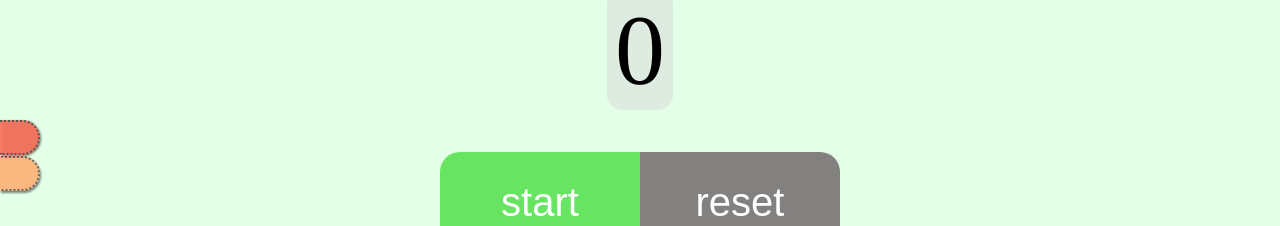
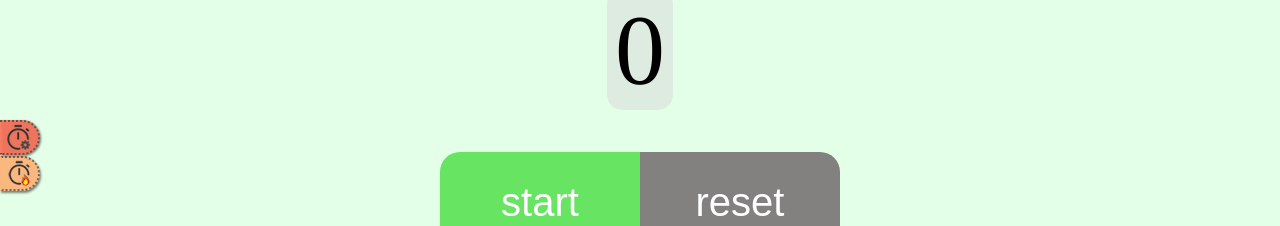
Before and after one commit to sasimiTetris/HIITtimer, a plain HTML site: page index.html in a window 1280 px wide. Shown: the part 259-485 px from the top of the page. Drawn offline with Linux system fonts and the light colour scheme; the site is published under a folder, as on GitHub Pages, so addresses that start at the root find nothing.

Commit message:
Update CSS.css

```diff
--- a/CSS.css
+++ b/CSS.css
@@ -178,7 +178,7 @@ html::-webkit-scrollbar{
     pointer-events: var(--click);
 }
 .a::before {
-    content:url(/img/fire.png);
+    content:url("img/fire.png");
     display: inline-block;
     position: absolute;
     z-index: 100;
@@ -203,7 +203,7 @@ html::-webkit-scrollbar{
     pointer-events: var(--click);
 }
 .s::before{
-    content:url(/img/clock.png);
+    content:url("img/clock.png");
     display: inline-block;
     position: absolute;
     z-index: 100;
```
